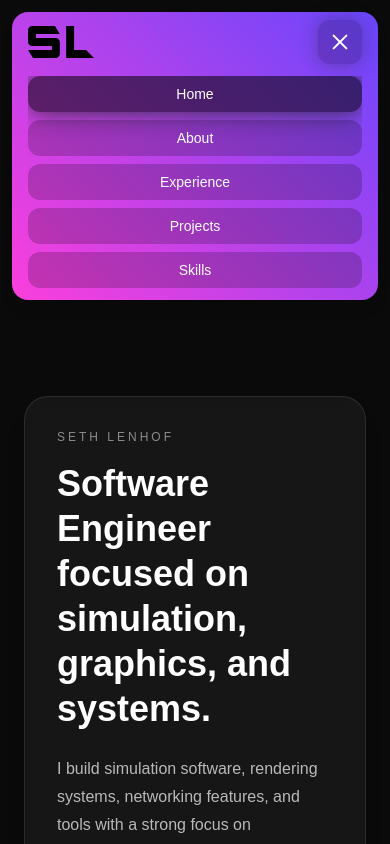
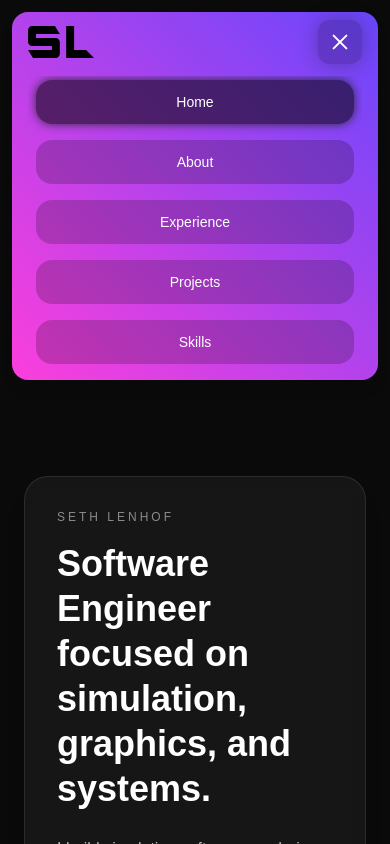
Before and after one commit to sethlenhof/website-mk2, a Next.js app: page / in a window 390 px wide. Both pictures are taken after a click on the button 340 px from the left and 42 px from the top of the page. Shown: the top 844 px of the page. Built offline with nearby package versions, Linux system fonts and the light colour scheme.

Commit message:
Mobile Navvbar shadow fix

```diff
--- a/src/components/ui/Navbar.tsx
+++ b/src/components/ui/Navbar.tsx
@@ -41,6 +41,8 @@ export default function Navbar() {
   "rounded-xl px-4 py-2 text-white transition-all duration-500";
 const activeLink =
   "bg-[rgba(0,0,0,0.55)] shadow-[0_0_24px_rgba(33,38,35,0.9)]";
+const mobileActiveLink =
+  "rounded-2xl bg-[rgba(0,0,0,0.55)] shadow-[0_0_10px_rgba(33,38,35,0.9)]";
 const inactiveLink = "bg-black/20 hover:bg-black/30";
 
   return (
@@ -134,16 +136,17 @@ export default function Navbar() {
                         const isActive = activeSection === item.id;
 
                     return (
+                    <div key={item.href} className="px-2 py-1">
                         <a
-                        key={item.href}
                             href={item.href}
                             onClick={() => setMenuOpen(false)}
-                        className={`${linkBase} ${
-                        isActive ? activeLink : inactiveLink
-                        } text-center`}
+                            className={`block rounded-2xl px-4 py-3 text-center text-white transition-all duration-500 ${
+                                isActive ? mobileActiveLink : inactiveLink
+                            }`}
                             >
                             {item.label}
                         </a>
+                    </div>
                     );
                 })}
               </div>
```
Lines whose indentation alone changed are shown as unchanged.
